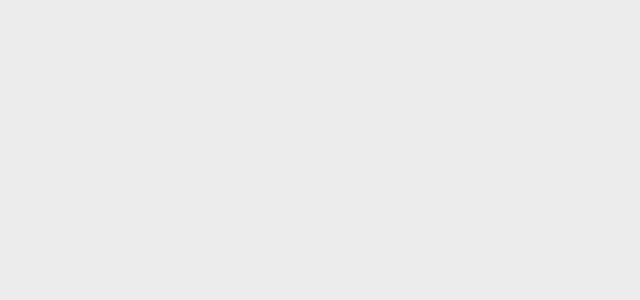
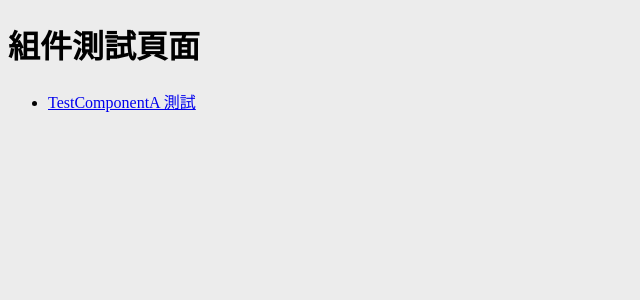
Before and after one commit to dio-chu/interview-todo-list, a Vue app: page /test in a window 1280 px wide. Shown: the top 300 px of the page, without its empty margins (0-640 px from the left). Built offline with nearby package versions, Linux system fonts and the light colour scheme.

Commit message:
test:add router and test page

```diff
--- a/package.json
+++ b/package.json
@@ -10,6 +10,7 @@
   },
   "dependencies": {
     "vue": "^3.4.37",
+    "vue-router": "^4.4.3",
     "vuex": "^4.1.0"
   },
   "devDependencies": {
--- a/src/App.vue
+++ b/src/App.vue
@@ -1,7 +1,9 @@
 <template>
-  <HomePage />
+  <router-view />
 </template>
-<script setup>
-import HomePage from "./components/HomePage.vue";
-</script>
-<style scoped></style>
+
+<style>
+body {
+  background-color: #ececec;
+}
+</style>
--- a/src/components/HomePage.vue
+++ /dev/null
@@ -1,3 +0,0 @@
-<template></template>
-<script setup></script>
-<style scoped></style>
--- /dev/null
+++ b/src/pages/ComponentTest.vue
@@ -0,0 +1,69 @@
+<template>
+  <div class="component-test">
+    <h1>組件測試頁面</h1>
+    <div v-if="!currentComponent">
+      <ul>
+        <li v-for="component in components" :key="component">
+          <router-link :to="`/test/${component}`">
+            {{ component }} 測試
+          </router-link>
+        </li>
+      </ul>
+    </div>
+    <div v-else>
+      <h2>{{ currentComponent }} 測試</h2>
+      <component :is="dynamicComponent" v-if="dynamicComponent" />
+      <p v-else>找不到組件 {{ currentComponent }}</p>
+      <router-link to="/test">返回測試列表</router-link>
+    </div>
+  </div>
+</template>
+
+<script>
+export default {
+  name: "ComponentTest",
+  data() {
+    return {
+      components: [],
+      dynamicComponent: null,
+    };
+  },
+  computed: {
+    currentComponent() {
+      return this.$route.params.componentName;
+    },
+  },
+  watch: {
+    $route: {
+      immediate: true,
+      handler() {
+        this.loadComponent();
+      },
+    },
+  },
+  created() {
+    this.loadComponents();
+  },
+  methods: {
+    loadComponents() {
+      const modules = import.meta.glob("./tests/*.vue");
+      this.components = Object.keys(modules).map((key) => {
+        return key.replace(/(.*\/)*([^.]+).*/gi, "$2");
+      });
+    },
+    async loadComponent() {
+      if (this.currentComponent) {
+        try {
+          const module = await import(`./tests/${this.currentComponent}.vue`);
+          this.dynamicComponent = module.default;
+        } catch (e) {
+          console.error(`無法加載組件: ${this.currentComponent}`, e);
+          this.dynamicComponent = null;
+        }
+      } else {
+        this.dynamicComponent = null;
+      }
+    },
+  },
+};
+</script>
--- /dev/null
+++ b/src/pages/HomePage.vue
@@ -0,0 +1,3 @@
+<template><h1>面試測試系統</h1></template>
+<script setup></script>
+<style scoped></style>
--- /dev/null
+++ b/src/pages/tests/TestComponentA.vue
@@ -0,0 +1,5 @@
+<template>
+  <div>
+    <h2>這是測試組件 A</h2>
+  </div>
+</template>
--- /dev/null
+++ b/src/router/index.js
@@ -0,0 +1,32 @@
+// src/router/index.js
+
+import { createRouter, createWebHistory } from "vue-router";
+import Homepage from "../pages/HomePage.vue";
+import ComponentTest from "../pages/ComponentTest.vue";
+
+const routes = [
+  {
+    path: "/",
+    name: "Homepage",
+    component: Homepage,
+  },
+  {
+    path: "/test",
+    name: "ComponentTest",
+    component: ComponentTest,
+    children: [
+      {
+        path: ":componentName",
+        name: "TestComponent",
+        component: ComponentTest,
+      },
+    ],
+  },
+];
+
+const router = createRouter({
+  history: createWebHistory(import.meta.env.BASE_URL),
+  routes,
+});
+
+export default router;
--- a/src/style.css
+++ /dev/null
@@ -1,14 +0,0 @@
-:root {
-  font-family: Inter, system-ui, Avenir, Helvetica, Arial, sans-serif;
-  line-height: 1.5;
-  font-weight: 400;
-
-  color-scheme: light dark;
-  color: #00797b;
-  background-color: #ececec;
-
-  font-synthesis: none;
-  text-rendering: optimizeLegibility;
-  -webkit-font-smoothing: antialiased;
-  -moz-osx-font-smoothing: grayscale;
-}
```
Also changed, not shown: src/main.js (+4 -4 lines), 1 other file (tests, documents, lock files or other folders).
